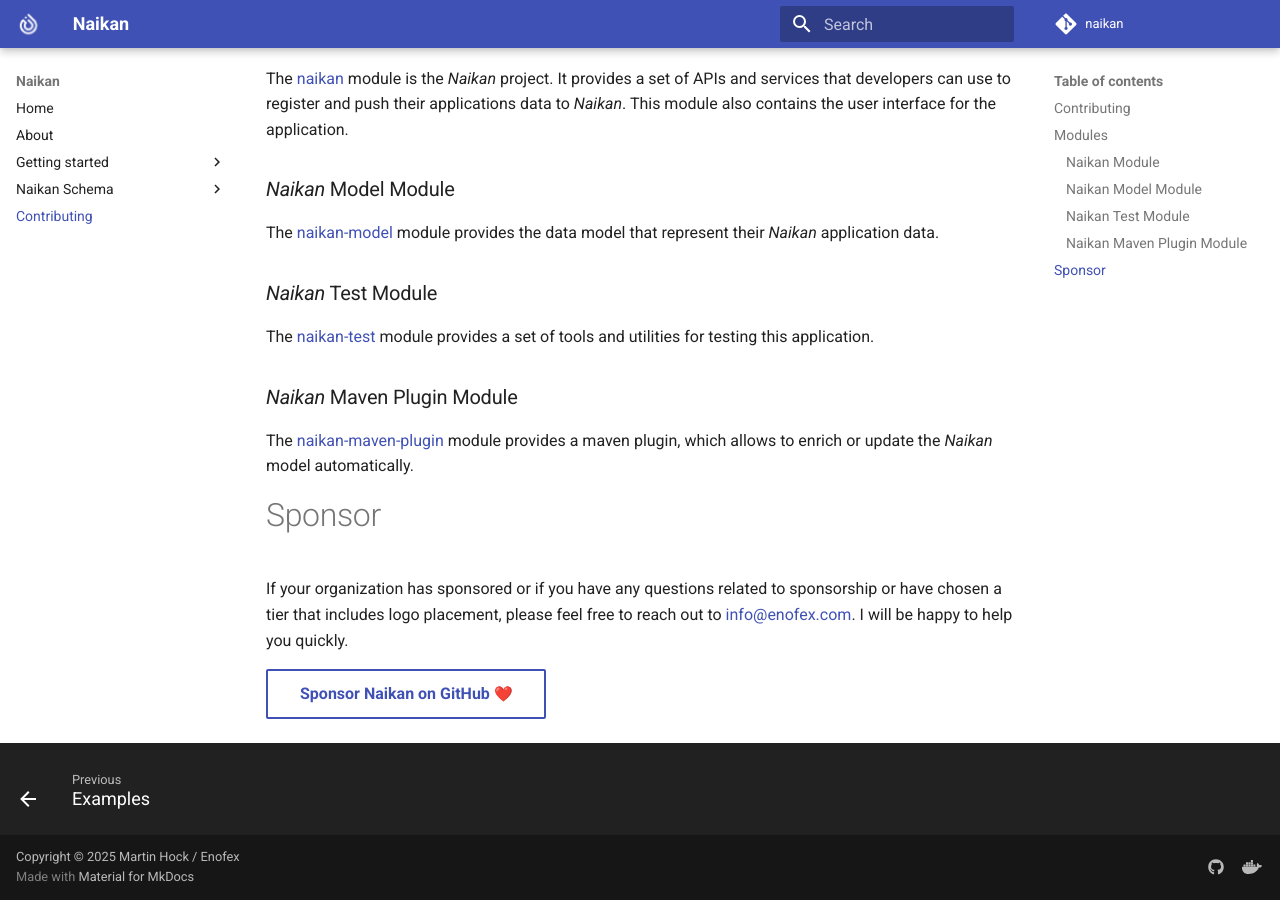
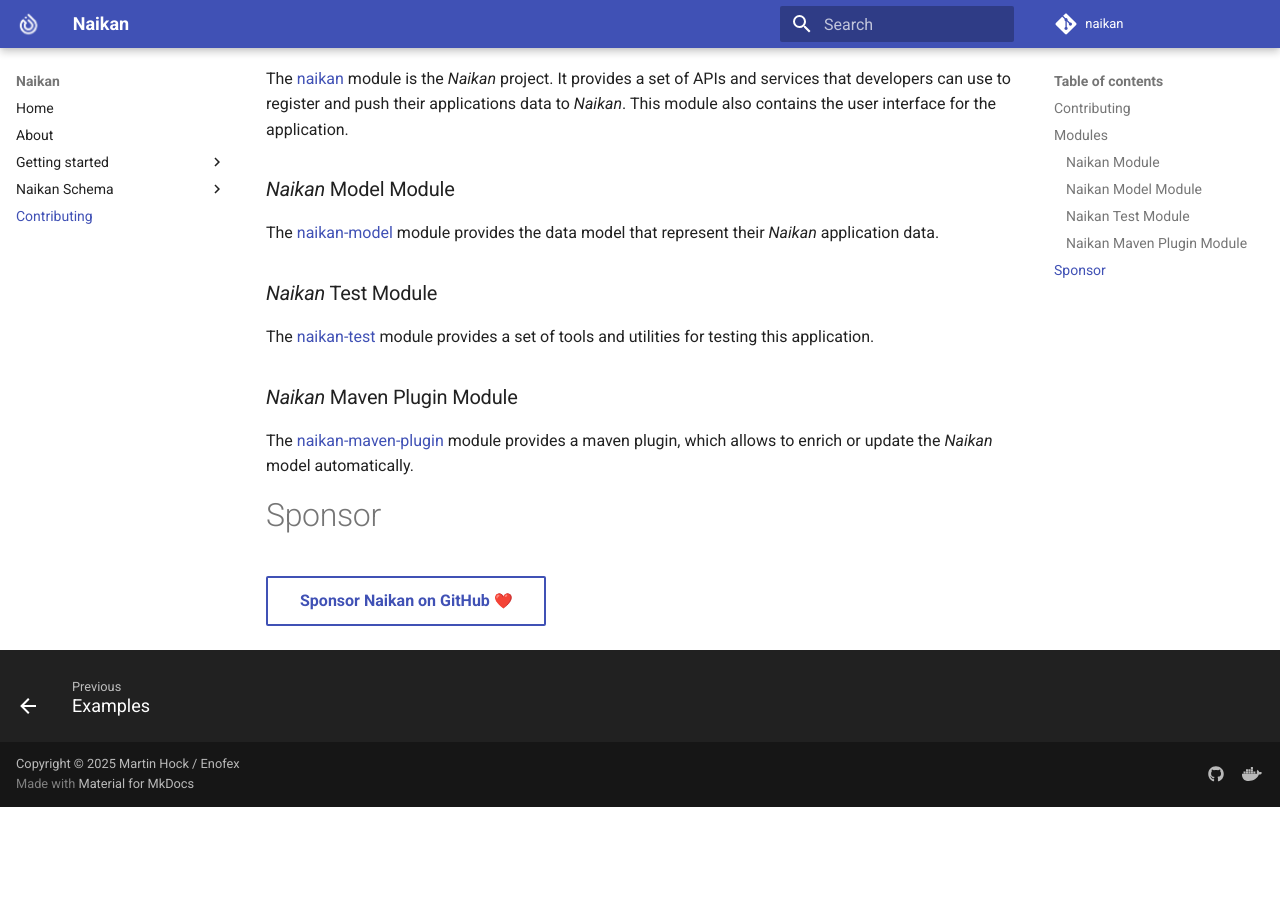
Before and after one commit to enofex/naikan, an MkDocs documentation site: the page built from docs/contributing.md, in a window 1280 px wide and 900 px high, scrolled down 1697 px. Built offline with MkDocs 1.6.1 and Material for MkDocs 9.7.7, drawn with Linux system fonts in a browser that asks for light colours; emoji names are drawn with the system emoji font; comment, search, counter and statistics services are not loaded; after the commit the page ends 2504 px from its top, so only the background shows below that.

Commit message:
Shorten sponsor description

```diff
--- a/docs/contributing.md
+++ b/docs/contributing.md
@@ -87,8 +87,4 @@
 
 # Sponsor
 
-If your organization has sponsored or if you have any questions related to sponsorship or have
-chosen a tier that includes logo placement, please feel free to reach out to info@enofex.com. I will
-be happy to help you quickly.
-
 [Sponsor Naikan on GitHub :heart:](https://github.com/sponsors/mnhock){ .md-button }
```
